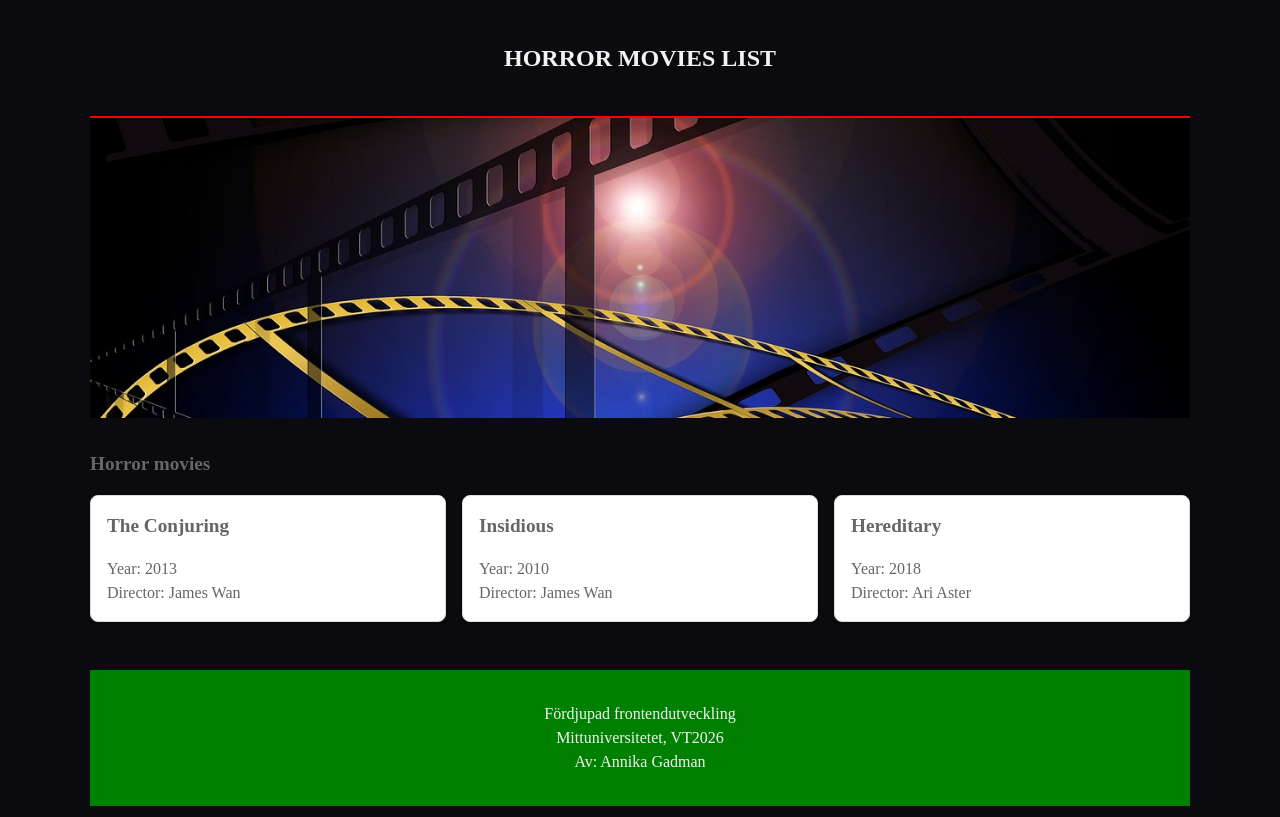
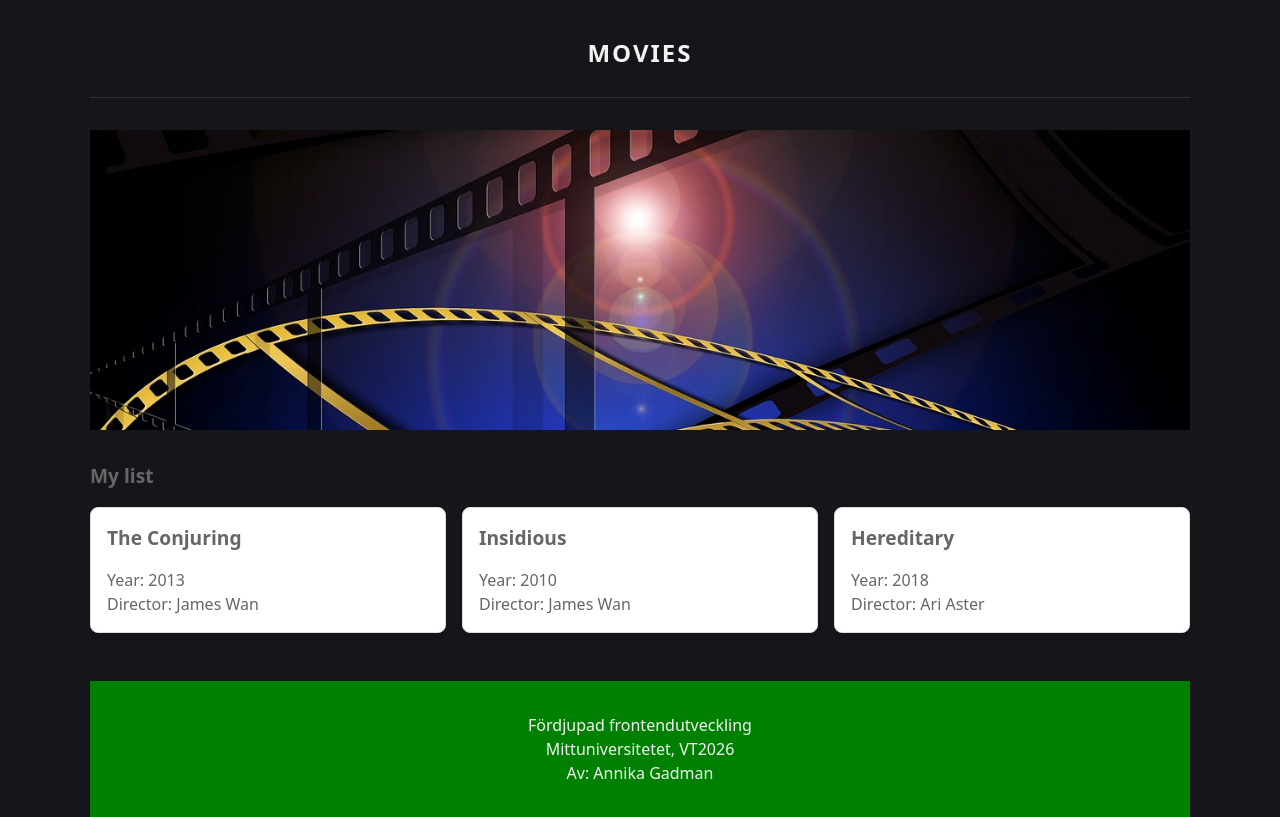
Before and after one commit to agadman/first-lab, a React (Vite) app: page / in a window 1280 px wide. Built offline with nearby package versions, Linux system fonts and the light colour scheme.

Commit message:
stylat om header

```diff
--- a/src/App.tsx
+++ b/src/App.tsx
@@ -7,7 +7,7 @@ import MovieCardList from "./components/MovieCardList"
 function App() {
   return (
     <div className="container">
-      <Header name="Horror Movies list" />
+      <Header name="Movies" />
       <Hero />
       <MovieCardList />
       <Footer course="Fördjupad frontendutveckling" university="Mittuniversitetet" year={2026} creator="Annika Gadman" />
--- a/src/components/Header.css
+++ b/src/components/Header.css
@@ -1,10 +1,12 @@
 header {
     text-align: center;
-    padding: 2.5rem 0;
-    border-bottom: 2px solid red;
+    padding: 2.2rem 0 1.6rem;
+    margin-bottom: 2rem;
+    border-bottom: 1px solid rgba(255, 255, 255, 0.12);
 }
 
 h1 {
     font-size: 1.5rem;
     text-transform: uppercase;
+    letter-spacing: 2px;
 }
--- a/src/components/MovieCardList.tsx
+++ b/src/components/MovieCardList.tsx
@@ -21,7 +21,7 @@ function MovieCardList() {
   ]
   return (
     <section className="movie-list">
-        <h2 className="movie-title">Horror movies</h2>
+        <h2 className="movie-title">My list</h2>
         <div className="card-grid">
             {movieArray.map((movie, index) => (
             <MovieCard name={movie.name} year={movie.year} director={movie.director} key={index} />
--- a/src/index.css
+++ b/src/index.css
@@ -5,9 +5,10 @@
 }
 
 body {
-  background: #0b0b0f;
+  background: #14161a;
   color: #f3f3f3;
   line-height: 1.5;
+  font-family: system-ui, -apple-system, "Segoe UI", Roboto, Arial, sans-serif;
 }
 
 .container {
```
